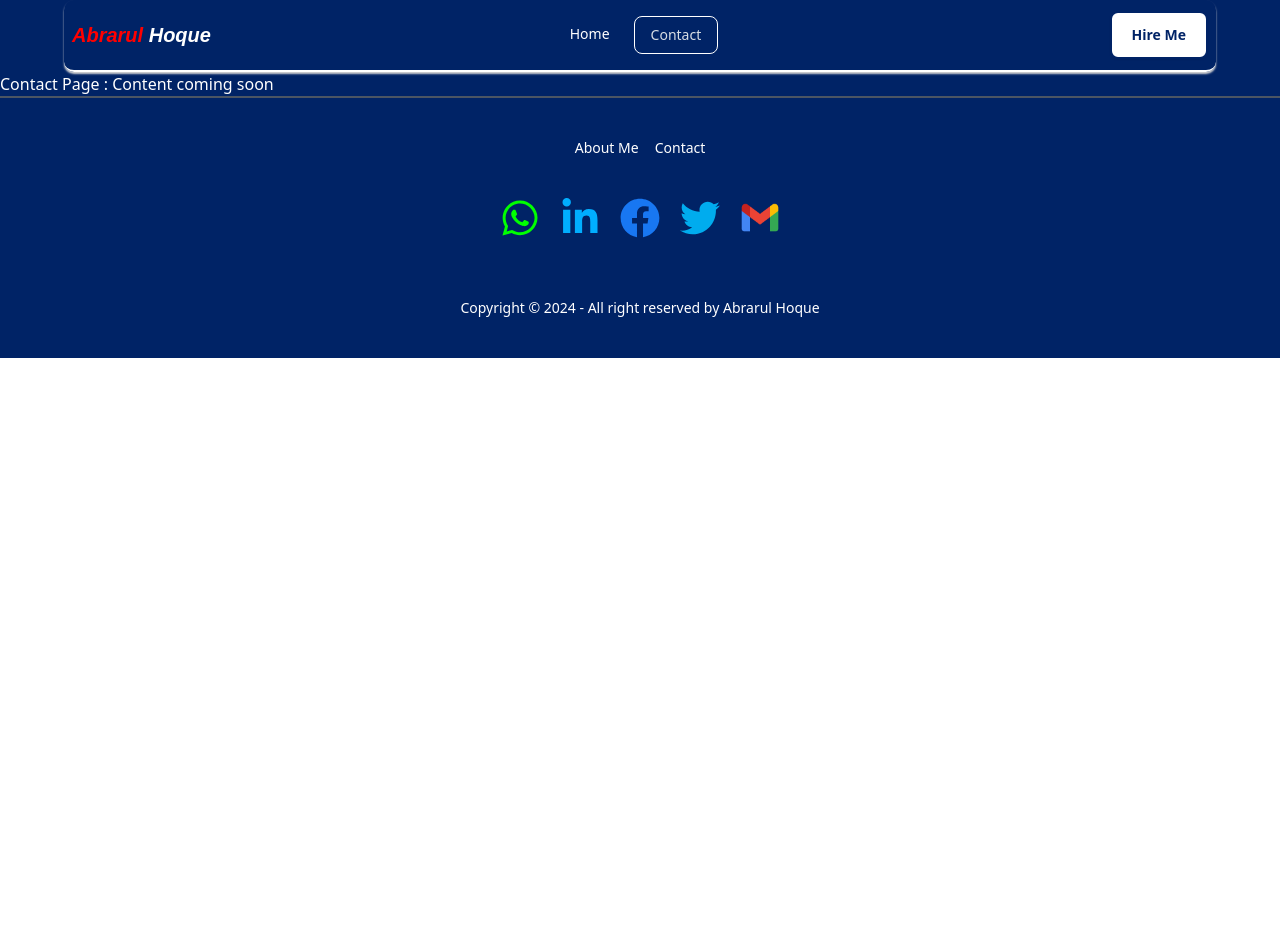
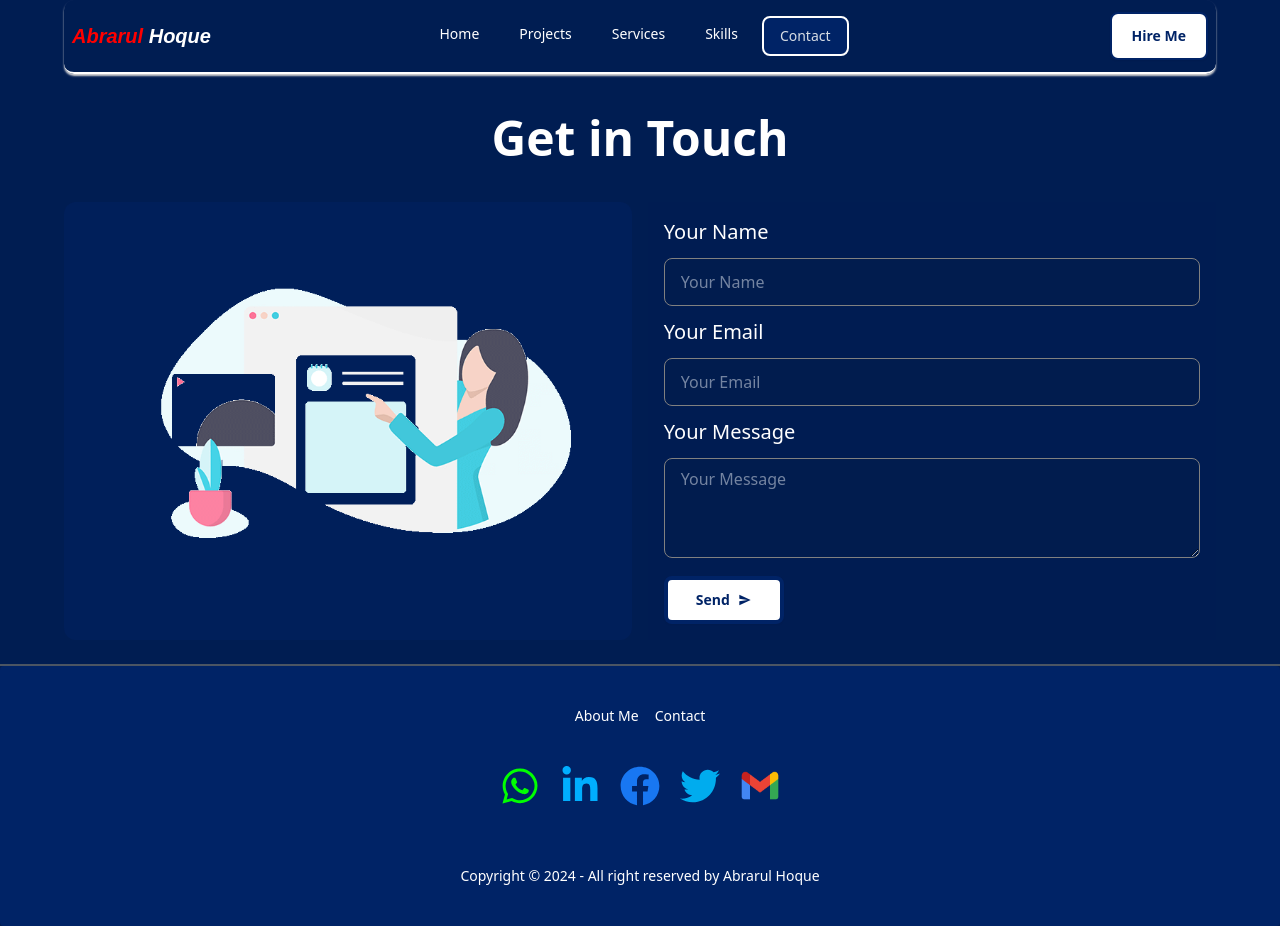
Before and after one commit to abrarul-hoque/abrar-portfolio, a React (Vite) app: page /contact in a window 1280 px wide. Before the commit the page ends 800 px from the top, so only its background shows below. Built offline with nearby package versions, Linux system fonts and the light colour scheme.

Commit message:
Added upwork link on header and added link to navigation menu

```diff
--- a/package.json
+++ b/package.json
@@ -14,8 +14,13 @@
     "match-sorter": "^6.3.4",
     "react": "^18.3.1",
     "react-dom": "^18.3.1",
+    "react-helmet": "^6.1.0",
+    "react-hook-form": "^7.52.1",
     "react-icons": "^5.2.1",
     "react-router-dom": "^6.24.0",
+    "react-router-hash-link": "^2.4.3",
+    "react-scroll": "^1.9.0",
+    "react-toastify": "^10.0.5",
     "sort-by": "^1.2.0"
   },
   "devDependencies": {
--- a/src/components/Root/Root.jsx
+++ b/src/components/Root/Root.jsx
@@ -5,7 +5,7 @@ import Footer from '../Shared/Footer/Footer';
 
 const Root = () => {
     return (
-        <div className='bg-[#002366] text-white'>
+        <div className='bg-[#001d52] text-white'>
             <Header></Header>
             <Outlet></Outlet>
             <Footer></Footer>
--- a/src/components/Shared/Header/Header.css
+++ b/src/components/Shared/Header/Header.css
@@ -5,7 +5,6 @@
     border-radius: 10px;
     box-shadow: 0px 2px 2px lightgray;
 }
-
 
 .navBarBrand {
     /* color: white; */
@@ -28,9 +27,13 @@
 .menu li>details>summary:active {
     --tw-bg-opacity: 1;
     background-color: #002366;
-    border: 1px solid white;
+    border: 2px solid white;
     --tw-text-opacity: 1;
     color: var(--fallback-nc, oklch(var(--nc) / var(--tw-text-opacity)));
+}
+
+.dropdown-content {
+    border: 1px solid rgba(128, 128, 128, 0.568);
 }
 
 
--- a/src/components/Shared/Header/Header.jsx
+++ b/src/components/Shared/Header/Header.jsx
@@ -1,13 +1,18 @@
 import React from 'react';
 import { NavLink } from 'react-router-dom';
 import './Header.css';
+import { HashLink } from 'react-router-hash-link';
+import { Link } from 'react-router-dom';
+
+
 const Header = () => {
     const navLinks = <>
         <li className='mr-2'> <NavLink to="/">Home</NavLink></li>
-        {/* <li> <NavLink to="/#projects">Projects</NavLink></li>
-        <li className='mr-2'> <NavLink to="/#services">Services</NavLink></li>
-        <li className='mr-2'> <NavLink to="/#skills">Skills</NavLink></li> */}
+        <li className='mr-2'> <HashLink to="/#projects">Projects</HashLink></li>
+        <li className='mr-2'> <HashLink to="/#services">Services</HashLink></li>
+        <li className='mr-2'> <HashLink to="/#skills">Skills</HashLink></li>
         <li className='mr-2'> <NavLink to="/contact">Contact</NavLink></li>
+        {/* <li className='mr-2'> <HashLink smooth to="/#projects">Projects</HashLink></li> */}
     </>
     return (
         <div className='max-w-6xl mx-auto'>
@@ -30,7 +35,7 @@ const Header = () => {
                         </div>
                         <ul
                             tabIndex={0}
-                            className="menu menu-sm dropdown-content bg-base-100 rounded-box z-[1] mt-3 w-52 p-2 shadow">
+                            className="menu menu-sm dropdown-content bg-[#001d52] border-white rounded-box z-[1] mt-3 w-52 p-2 shadow">
                             {navLinks}
                         </ul>
                     </div>
@@ -42,7 +47,7 @@ const Header = () => {
                     </ul>
                 </div>
                 <div className="navbar-end">
-                    <button className='btn hireBtn'>Hire Me</button>
+                    <Link to="https://www.upwork.com/freelancers/~01418645febdb5da8d" target='_blank' className='btn hireBtn'>Hire Me</Link>
                     {/* <a className="btn">Hire Me</a> */}
                 </div>
             </div>
--- /dev/null
+++ b/src/components/pages/Contact/Contact.css
@@ -0,0 +1,20 @@
+.form-control-contact {
+    background-color: #011c4e;
+    color: #fff;
+    border: 1px solid gray;
+}
+
+.form-control-contact::placeholder {
+    color: #7484a1;
+}
+
+.form-control-contact:focus {
+    background-color: #00153d;
+    color: #fff;
+}
+
+
+
+.error {
+    color: #ff4524;
+}
--- a/src/components/pages/Contact/Contact.jsx
+++ b/src/components/pages/Contact/Contact.jsx
@@ -1,8 +1,69 @@
+import { useForm } from "react-hook-form";
+import { Bounce, ToastContainer, toast } from 'react-toastify';
+import { IoMdSend } from "react-icons/io";
+import contactImg from '../../../assets/image/contact.gif';
+import { Helmet } from "react-helmet";
+import './Contact.css';
+const Contact = () => {
+    const { register, handleSubmit, watch, reset, formState: { errors } } = useForm();
 
-const Contact = () => {
+
+    const onSubmit = (data) => {
+        // console.log(data)
+        successToast();
+        reset();
+    }
+    const successToast = () => toast.success('Thank you for your message! We will get back to you soon!', {
+        position: "top-right",
+        autoClose: 5000,
+        hideProgressBar: false,
+        closeOnClick: true,
+        pauseOnHover: true,
+        draggable: true,
+        progress: undefined,
+        theme: "colored",
+        transition: Bounce,
+    });
+
     return (
         <div>
-            Contact Page : Content coming soon
+            <ToastContainer />
+            <Helmet>
+                <title>Abrarul Hoque | Contact Us</title>
+                <meta name="description" content="Helmet application" />
+            </Helmet>
+            <div className='max-w-6xl mx-auto'>
+                <h1 className="text-5xl text-center my-10 font-bold text-white">Get in Touch</h1>
+                <div className="flex flex-col md:flex-col lg:flex-row gap-4 my-6">
+                    <div className='w-full lg:w-1/2 bg-[#00246661] rounded-xl'>
+                        <img src={contactImg} alt="" />
+                    </div>
+                    <div className='w-full lg:w-1/2 contact-form p-4 bg-[#00246606]' >
+                        {/* React Hook Form`` */}
+                        <form onSubmit={handleSubmit(onSubmit)} className='space-y-3'>
+                            {/* register your input into the hook by invoking the "register" function */}
+                            <h1 className="text-xl">Your Name</h1>
+                            <input type="text" className='form-control-contact input w-full' placeholder="Your Name" {...register("name", { required: true })} />
+                            {errors.name && <span className='error'>Name is required</span>}
+
+                            <h1 className="text-xl">Your Email</h1>
+                            <input type="email" className='form-control-contact input w-full' placeholder="Your Email" {...register("email", { required: true })} />
+                            {errors.email && <span className='error'>Email is required</span>}
+                            {/* <input type="text" className='form-control input w-full h-[100px]' placeholder="Your Email" {...register("message", { required: true })} /> */}
+                            <h1 className="text-xl">Your Message</h1>
+                            <textarea type="text" className='form-control-contact input w-full h-[100px] px-4 pt-2' placeholder="Your Message" {...register("message", { required: true })}></textarea>
+                            {errors.message && <span className='error'>Message is required</span>}
+
+
+                            {/* include validation with required or other standard HTML validation rules */}
+                            {/* <input {...register("email", { required: true })} /> */}
+                            {/* errors will return when field validation fails  */}
+                            <br />
+                            <button className='btn bg-white text-[#002366] font-bold border-4 px-7 border-[#002366] hover:bg-[#002366] hover:text-white' type="submit">Send <IoMdSend /></button>
+                        </form>
+                    </div>
+                </div>
+            </div>
         </div>
     );
 };
--- a/src/components/pages/Home/Banner.jsx
+++ b/src/components/pages/Home/Banner.jsx
@@ -1,7 +1,9 @@
 import bannerImg from '../../../assets/banner-img.png';
 import './Banner.css';
-import { FaFacebook, FaLinkedinIn, FaTwitter, FaWhatsapp } from "react-icons/fa";
+import { FaDownload, FaFacebook, FaLinkedinIn, FaTwitter, FaWhatsapp } from "react-icons/fa";
 import gmail from '../../../assets/icon/gmail.png';
+import { IoMdCloudDownload } from "react-icons/io";
+import { Link } from 'react-router-dom';
 
 const Banner = () => {
     return (
@@ -12,8 +14,10 @@ const Banner = () => {
                 {/* <h6 className="text-base">Expert JavaScript Developer & Innovator in Modern Web Technologies</h6> */}
                 <h6 className="text-base">Accomplished JavaScript Developer and Innovator in Modern Web Technologies, renowned for creating sophisticated applications with deep expertise in JavaScript, React, and Firebase.</h6>
                 <div className='my-8'>
-                    <button className='btn mr-2'>Download CV</button>
-                    <button className='btn bg-[#002366] hover:bg-white text-white hover:text-[#002366] border-2'>Contact</button>
+                    <a href="https://drive.usercontent.google.com/download?id=1VyUstw7_oIVmbn7TcfCOaGRVJ73DGS9m&export=download&authuser=3&confirm=t&uuid=e7068b15-aef5-4924-9a40-f6d891e27ddb&at=APZUnTWP4il9oMPDbHaavhsLk5sL:1720072954991">
+                        <button className='btn mr-2'><FaDownload /> Download CV</button>
+                    </a>
+                    <Link to="/contact" className='btn bg-[#002366] hover:bg-white text-white hover:text-[#002366] border-2'>Contact</Link>
                 </div>
             </div>
             <div className='w-full lg:w-6/12 '>
--- a/src/components/pages/Home/Home.jsx
+++ b/src/components/pages/Home/Home.jsx
@@ -8,7 +8,10 @@ const Home = () => {
     return (
         <div className='max-w-6xl mx-auto '>
             <Banner></Banner>
-            <Projects></Projects>
+            <div id="projects">
+                <Projects></Projects>
+            </div>
+
             <Services></Services>
             <Skills></Skills>
         </div>
--- a/src/components/pages/Home/Projects.jsx
+++ b/src/components/pages/Home/Projects.jsx
@@ -18,13 +18,13 @@ import uktell from '../../../assets/image/uktell.png';
 
 const Projects = () => {
     return (
-        <div className='mb-8 px-4'>
+        <div className='mb-8 px-4' id="projects">
             <SectionTitle heading={"Projects"} subHeading={"What i have made"} sectionLogo={projectIcon}></SectionTitle>
             <div className='grid grid-cols-1 md:grid-cols-2 lg:grid-cols-3 gap-4'>
                 {/* Single Project */}
                 <div className="w-full border-4 border-white hover:border-red-500 rounded-xl single-project">
                     <div className="hero rounded-xl" style={{ backgroundImage: `url(${fhdc})`, }}>
-                        <div className="hero-overlay rounded-xl bg-opacity-70"></div>
+                        <div className="hero-overlay  rounded-xl bg-opacity-70"></div>
                         <div className="hero-content pt-28 text-neutral-content text-center">
                             <div className="max-w-md">
                                 <h1 className="mb-4 text-3xl font-bold">Dr. Fazlul Hazera Degree college</h1>
--- a/src/components/pages/Home/Services.jsx
+++ b/src/components/pages/Home/Services.jsx
@@ -17,7 +17,7 @@ const Services = () => {
     //     <FaProjectDiagram></FaProjectDiagram>
     // </>
     return (
-        <div className='mb-8'>
+        <div id='services' className='mb-8'>
             <SectionTitle subHeading={"What can i do for you?"} heading={"SERVICES I WILL PROVIDE"} sectionLogo={serviceIcon}></SectionTitle>
             <div>
                 <div className="flex justify-center content-center w-full">
--- a/src/components/pages/Home/Skills.jsx
+++ b/src/components/pages/Home/Skills.jsx
@@ -9,7 +9,7 @@ import { SiExpress } from "react-icons/si";
 
 const Skills = () => {
     return (
-        <div className="max-w-6xl mx-auto p-4 mb-6">
+        <div id="skills" className="max-w-6xl mx-auto p-4 mb-6">
             <SectionTitle subHeading={"What i have know?"} heading={"Expertise & Skills"} sectionLogo={skillLogo}></SectionTitle>
             <div className="grid grid-cols-2 md:grid-cols-4 lg:grid-cols-6 gap-4">
                 <div className="hover:text-[#F06529] border-2 rounded-xl p-6  single-skill hvr-float cursor-pointer">
--- a/src/main.jsx
+++ b/src/main.jsx
@@ -9,6 +9,7 @@ import {
 import Root from './components/Root/Root.jsx';
 import Home from './components/pages/Home/Home.jsx';
 import Contact from './components/pages/Contact/Contact.jsx';
+import 'react-toastify/dist/ReactToastify.css';
 
 const router = createBrowserRouter([
   {
```
Also changed, not shown: src/assets/image/contact.gif (added), 1 other file (tests, documents, lock files or other folders).
